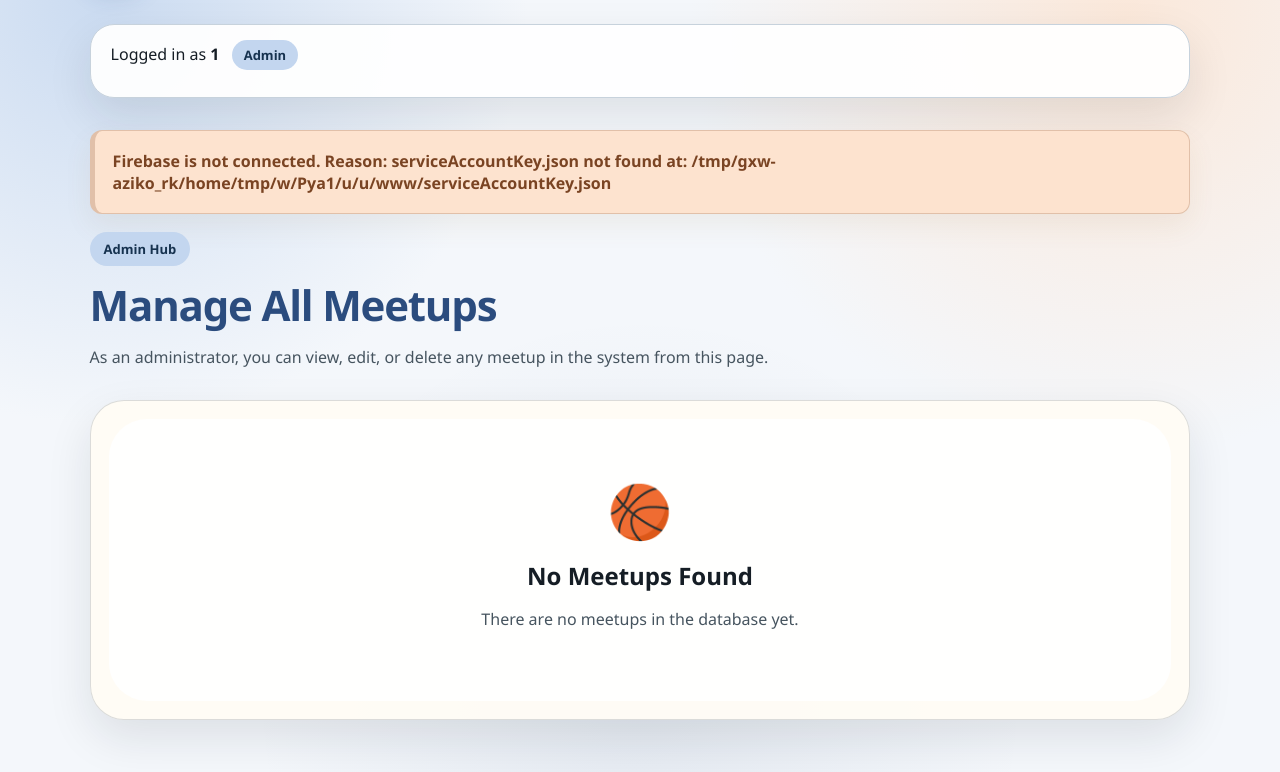
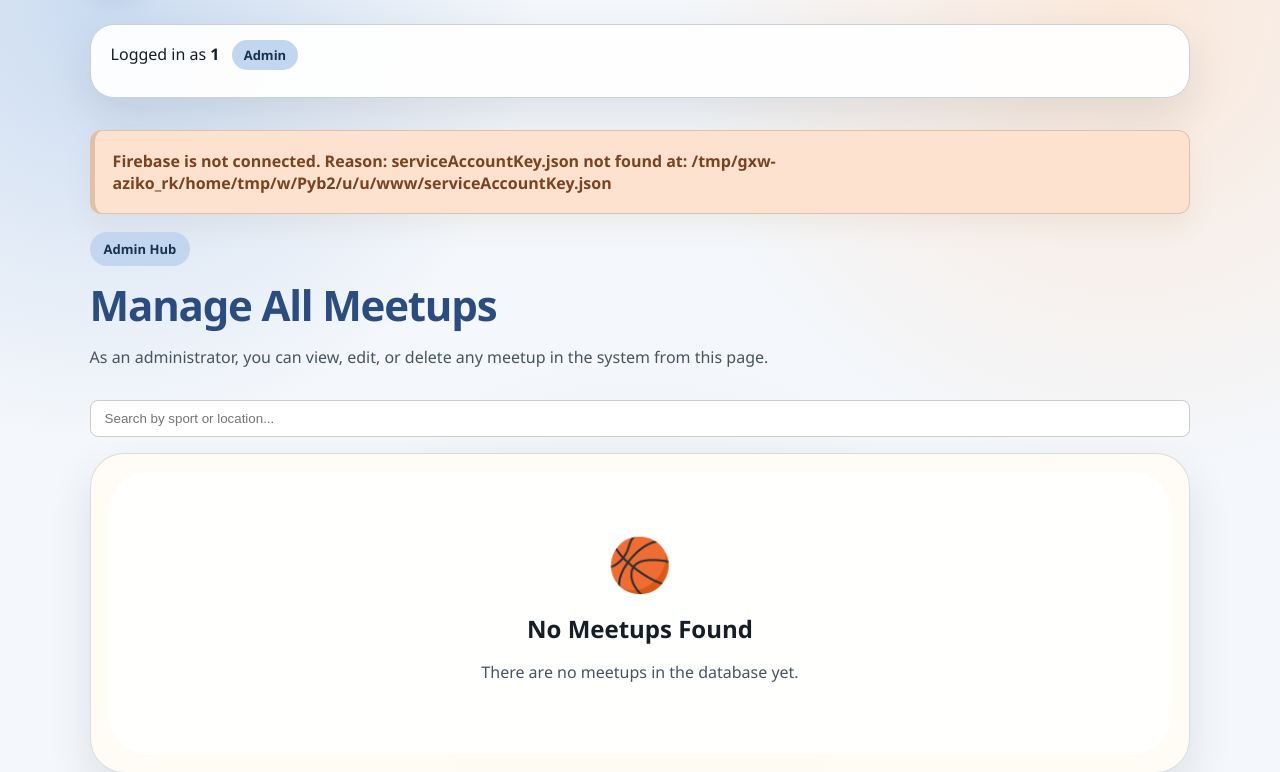
Before and after one commit to Ken4502/digital-sports-meetup, a Flask app: page /manage-meetups in a window 1280 px wide. Shown: the part 89-861 px from the top of the page. Run offline with Flask 3, Linux system fonts and the light colour scheme; the visitor is signed in with stand-in values (Sample User, id 1).

Commit message:
Add search function to Manage Users and Manage Meetups pages

```diff
--- a/templates/manage_meetups.html
+++ b/templates/manage_meetups.html
@@ -11,9 +11,20 @@
     </p>
 </div>
 
+<div class="admin-search-bar" style="margin-bottom: 16px;">
+    <input
+        type="text"
+        id="meetupSearchInput"
+        class="search-input"
+        placeholder="Search by sport or location..."
+        onkeyup="filterMeetupTable()"
+        style="width: 100%; padding: 10px 14px; border-radius: 8px; border: 1px solid var(--border-color, #ccc); box-sizing: border-box;"
+    >
+</div>
+
 <div class="admin-table-card">
     {% if meetups %}
-        <table class="admin-table">
+        <table class="admin-table" id="meetupTable">
             <thead>
                 <tr>
                     <th>Sport</th>
@@ -26,7 +37,7 @@
             </thead>
             <tbody>
                 {% for meetup in meetups %}
-                    <tr>
+                    <tr data-sport="{{ meetup.sport_type | lower }}" data-location="{{ meetup.location | lower }}">
                         <td>
                             <strong>{{ meetup.sport_type }}</strong>
                             <br>
@@ -64,6 +75,9 @@
                 {% endfor %}
             </tbody>
         </table>
+        <p id="noMeetupResults" style="display:none; padding: 16px; text-align: center; color: var(--text-muted, #888);">
+            No meetups match your search.
+        </p>
     {% else %}
         <div class="empty-state" style="box-shadow: none; border: none;">
             <div class="empty-icon">🏀</div>
@@ -73,9 +87,6 @@
     {% endif %}
 </div>
 
-{% endblock %}
-
-{% block scripts %}
 <style>
     .status-badge.past {
         background: var(--warning-bg);
@@ -96,4 +107,25 @@
         border: 1px solid var(--danger-text);
     }
 </style>
+<script>
+function filterMeetupTable() {
+    const query = document.getElementById('meetupSearchInput').value.trim().toLowerCase();
+    const rows = document.querySelectorAll('#meetupTable tbody tr');
+    let visibleCount = 0;
+
+    rows.forEach(row => {
+        const sport = row.dataset.sport || '';
+        const location = row.dataset.location || '';
+        const matches = sport.includes(query) || location.includes(query);
+        row.style.display = matches ? '' : 'none';
+        if (matches) visibleCount++;
+    });
+
+    const noResults = document.getElementById('noMeetupResults');
+    if (noResults) {
+        noResults.style.display = visibleCount === 0 ? 'block' : 'none';
+    }
+}
+</script>
+
 {% endblock %}
```
Also changed, not shown: templates/admin_dashboard.html (+37 -2 lines).
